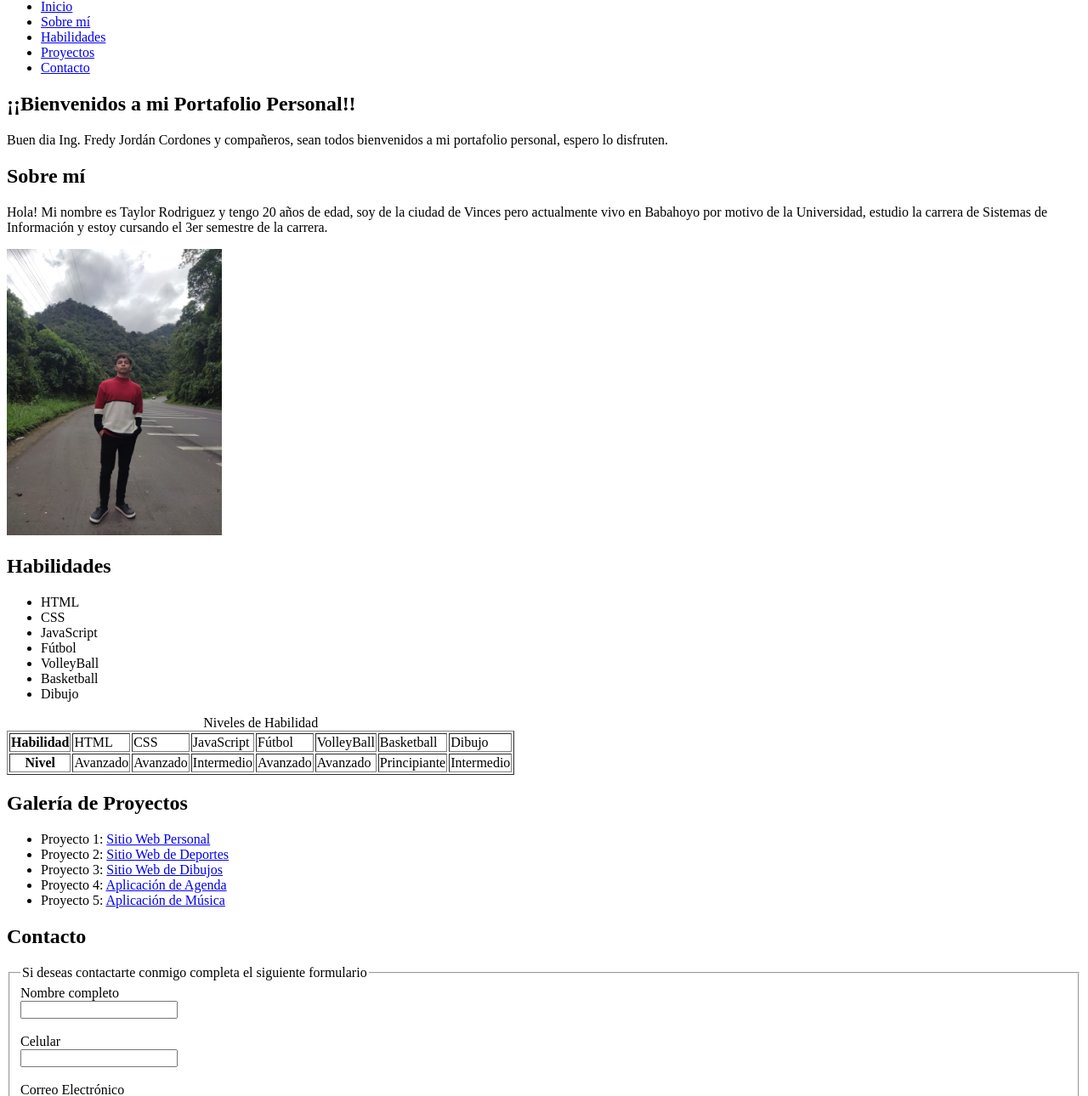
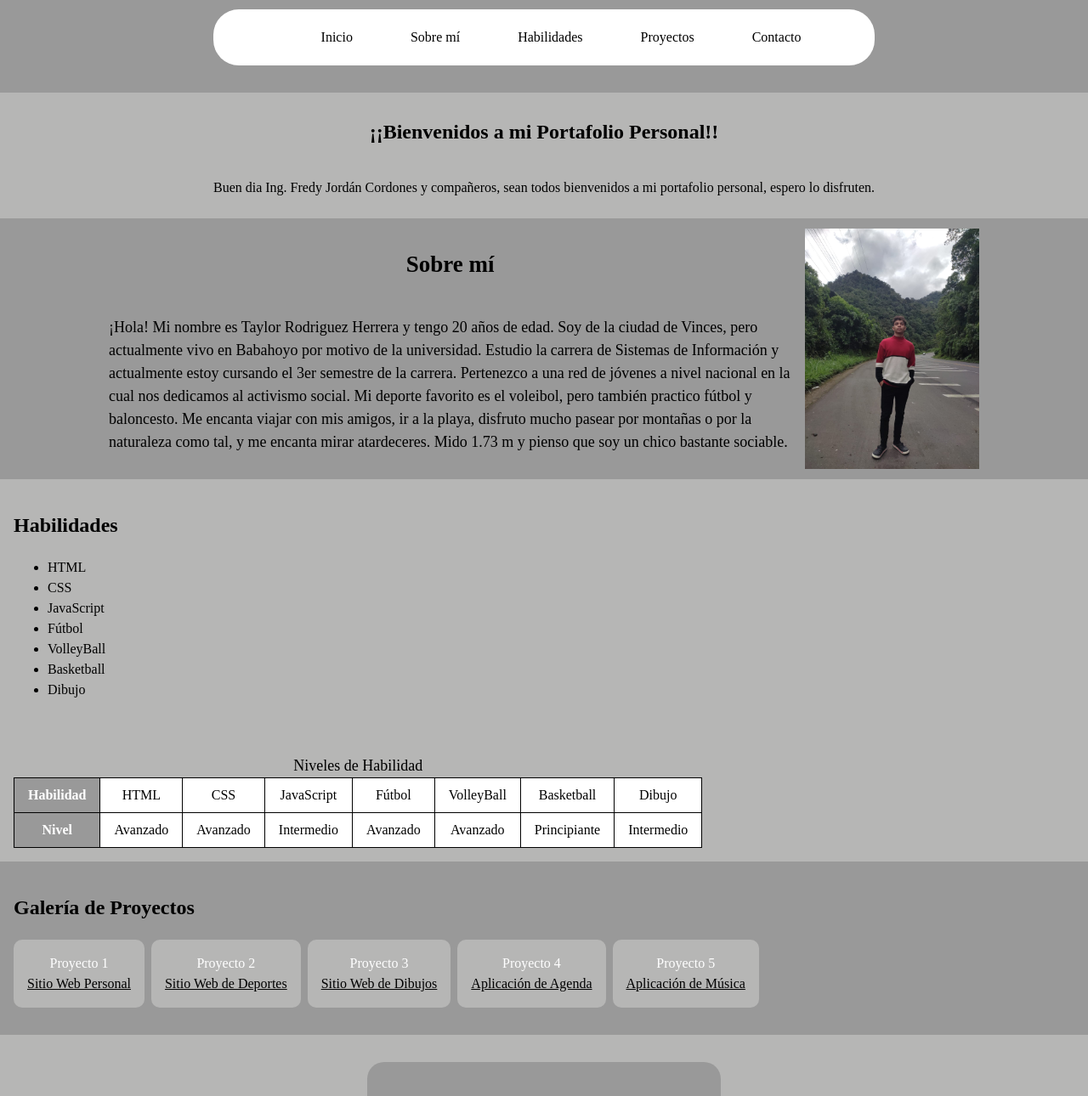
Before and after one commit to Tayrh23/Portafolio-personal, a plain HTML site: page index.html in a window 1280 px wide. Shown: the part 81-1371 px from the top of the page at 85% size. Drawn offline with Linux system fonts and the light colour scheme.

Commit message:
Add files via upload

```diff
--- /dev/null
+++ b/index.css
@@ -0,0 +1,177 @@
+body{
+    line-height: 1.5;
+    background-color: rgb(182, 182, 181);
+    padding: 0;
+    margin: 0;
+    border: 0;
+}
+
+/*------ header --------*/
+header{
+    position: relative;
+    background-color: rgb(153, 153, 153);
+    padding-top: 0.1rem;
+    padding-bottom: 2rem;
+    h1{
+        display: flex;
+        position: relative;
+        justify-content: center;
+    }
+    nav{
+        margin: 0 auto;
+        width: 60%;
+        background-color: white;
+        display: flex;
+        align-items: center;
+        justify-content: center;
+        border-radius: 30px;
+        padding: 0.3rem;
+        li{
+            list-style: none;
+        }
+        a{
+            color: rgb(0, 0, 0);
+            margin: 0.5rem;
+            padding: 0.75rem 1.5rem;
+            text-decoration: none;
+            transition-duration: 0.75s;
+        }
+        a:hover{
+            transition-duration: 0.5s;
+            background-color: rgb(209, 209, 209);
+            border-radius: 25px;
+        }
+    }
+}
+/*-------- fin header --------*/
+
+/* ---------- main ---------*/
+#inicio{
+    padding: 0.5rem;
+    flex-direction: column;
+    display: flex;
+    position: relative;
+    align-items: center;
+    justify-content: center;
+}
+div{
+    padding-right: 1rem;
+}
+#sobre-mi{
+    background-color: rgb(153, 153, 153);
+    display: flex;
+    padding: 0.75rem 8rem;
+    font-size: large;
+}
+.sobre-mi{
+    display: flex;
+    flex-direction: column;
+    h2{
+        display: flex;
+        justify-content: center;
+    }
+    p{
+        line-height: 1.5;
+    }
+}
+#habilidades{
+    padding: 1rem;
+    ul{
+        padding-bottom: 3rem;
+    }
+    table{
+        border: 1px solid rgb(0, 0, 0);
+        border-collapse: collapse;
+        caption{
+            font-size: large;
+        }
+        th, td{
+            padding: 0.5rem 1rem;
+            border: 1px solid rgb(0, 0, 0);
+            text-align: center;
+        }
+        th{
+            color: white;
+            background-color: rgb(153, 153, 153);
+        }
+        td{
+            background-color: white;
+        }
+    }
+}
+#proyectos{
+    padding: 1rem;
+    background-color: rgb(153, 153, 153);
+    ul{
+        display: flex;
+        list-style: none;
+        padding-left: 0rem;
+        gap: 0.5rem;
+        li{
+            display: flex;
+            flex-direction: column;
+            align-items: center;
+            color: white;
+            background-color: rgb(182, 182, 181);
+            padding: 1rem;
+            border-radius: 10px;
+            a{
+                color: black;
+            }
+        }
+    }
+    margin-bottom: 2rem;
+}
+#contacto{
+    background-color: rgb(153, 153, 153);
+    display: flex;
+    padding-left: 2rem;
+    border-radius: 20px;
+    margin: 0 auto;
+    width: 30%;
+    height: 600px;
+    h2{
+        margin-bottom: 3rem;
+    }
+    form{
+        color: white;
+        padding: 1rem;
+        display: flex;
+        flex-direction: column;
+        gap: 5px;
+        label{
+            font-family: 'Times New Roman', Times, serif;
+            letter-spacing: 2px;
+            padding-left: 10px;
+        }
+        input{
+            background-color: rgba(255, 255, 255, 0.24);
+            width: 175%;
+            height: 25px;
+            border-radius: 10px;
+            padding-left: 10px;
+            border: none;
+        }
+        button{
+            display: flex;
+            justify-content: center;
+            padding: 0.5rem;
+            width: 150%;
+            margin: 20px 30px;
+            color: white;
+            background-color: rgb(99, 99, 99);
+            border-radius: 10px;
+            border: none;
+        }
+    }
+}
+/* --------------- fin main ---------------*/
+
+/*---------- footer -------*/
+footer{
+    position: relative;
+    display: flex;
+    justify-content: center;
+    align-items: center;
+    top: 1rem;
+}
--- a/index.html
+++ b/index.html
@@ -4,19 +4,23 @@
     <meta charset="UTF-8">
     <meta name="viewport" content="width=device-width, initial-scale=1.0">
     <title>Portafolio Personal</title>
+    <link rel="stylesheet" href="index.css">
+    <link rel="icon" href="recursos/IMG-20240427-WA0113.jpg">
 </head>
+
 <body>
-
 <!--------------------------------------------------->
     <header>
         <h1>Mi Portafolio Personal</h1>
         <nav>
             <ul>
-                <li class="li"><a href="#inicio">Inicio</a></li>
-                <li><a href="#sobre-mi">Sobre mí</a></li>
-                <li><a href="#habilidades">Habilidades</a></li>
-                <li><a href="#proyectos">Proyectos</a></li>
-                <li><a href="#contacto">Contacto</a></li>
+                <li>
+                    <a href="#inicio">Inicio</a>
+                    <a href="#sobre-mi">Sobre mí</a>
+                    <a href="#habilidades">Habilidades</a>
+                    <a href="#proyectos">Proyectos</a>
+                    <a href="#contacto">Contacto</a>
+                </li>
             </ul>
         </nav>
     </header>
@@ -30,8 +34,10 @@
 
         <!---------------------->
         <section id="sobre-mi">
-            <h2>Sobre mí</h2>
-            <p>Hola! Mi nombre es Taylor Rodriguez y tengo 20 años de edad, soy de la ciudad de Vinces pero actualmente vivo en Babahoyo por motivo de la Universidad, estudio la carrera de Sistemas de Información y estoy cursando el 3er semestre de la carrera.</p>
+            <div class="sobre-mi">
+                <h2>Sobre mí</h2>
+                <p>¡Hola! Mi nombre es Taylor Rodriguez Herrera y tengo 20 años de edad. Soy de la ciudad de Vinces, pero actualmente vivo en Babahoyo por motivo de la universidad. Estudio la carrera de Sistemas de Información y actualmente estoy cursando el 3er semestre de la carrera. Pertenezco a una red de jóvenes a nivel nacional en la cual nos dedicamos al activismo social. Mi deporte favorito es el voleibol, pero también practico fútbol y baloncesto. Me encanta viajar con mis amigos, ir a la playa, disfruto mucho pasear por montañas o por la naturaleza como tal, y me encanta mirar atardeceres. Mido 1.73 m y pienso que soy un chico bastante sociable.</p>
+            </div>
             <img src="recursos/mi_foto.jpg" alt="Foto de Taylor Rodriguez" width="20%">
         </section>
 
@@ -48,7 +54,7 @@
                 <li>Dibujo</li>
             </ul>
             <!---------------------->
-            <table border="1">
+            <table>
                 <caption>Niveles de Habilidad</caption>
                 <tr>
                     <th>Habilidad</th>
@@ -77,36 +83,32 @@
         <section id="proyectos">
             <h2>Galería de Proyectos</h2>
             <ul>
-                <li>Proyecto 1: <a target="_blank" href="https://www.youtube.com/">Sitio Web Personal</a></li>
-                <li>Proyecto 2: <a target="_blank" href="https://www.youtube.com/">Sitio Web de Deportes</a></li>
-                <li>Proyecto 3: <a target="_blank" href="https://www.youtube.com/">Sitio Web de Dibujos</a></li>
-                <li>Proyecto 4: <a target="_blank" href="https://www.youtube.com/">Aplicación de Agenda</a></li>
-                <li>Proyecto 5: <a target="_blank" href="https://www.youtube.com/">Aplicación de Música</a></li>
+                <li>Proyecto 1<a target="_blank" href="https://www.youtube.com/">Sitio Web Personal</a></li>
+                <li>Proyecto 2<a target="_blank" href="https://www.youtube.com/">Sitio Web de Deportes</a></li>
+                <li>Proyecto 3<a target="_blank" href="https://www.youtube.com/">Sitio Web de Dibujos</a></li>
+                <li>Proyecto 4<a target="_blank" href="https://www.youtube.com/">Aplicación de Agenda</a></li>
+                <li>Proyecto 5<a target="_blank" href="https://www.youtube.com/">Aplicación de Música</a></li>
             </ul>
         </section>
 
     <!-------------------------------------------------------------------->
         <section id="contacto">
-            <h2>Contacto</h2>
-            <form action="" method="post">
-                <fieldset>
-                    <legend>Si deseas contactarte conmigo completa el siguiente formulario</legend>
+            <form>
+                <h2>Contacto</h2>
 
-                    <label for="nombre">Nombre completo</label> <br>
-                    <input type="text" id="nombre" name="nombre" required> <br><br>
+                    <label for="nombre">Nombre completo</label>
+                    <input type="text" id="nombre" required> <br>
 
-                    <label for="num">Celular</label> <br>
-                    <input type="number" id="num" name="num" required> <br><br>
+                    <label for="num">Celular</label>
+                    <input type="number" id="num" required> <br>
 
-                    <label for="email">Correo Electrónico</label> <br>
-                    <input type="email" id="email" name="email" required> <br><br>
+                    <label for="email">Correo Electrónico</label>
+                    <input type="email" id="email" required> <br>
 
-                    <label for="mensaje">Asunto</label> <br>
-                    <textarea id="mensaje" name="mensaje" cols="35" rows="4" required></textarea> <br><br>
+                    <label for="mensaje">Asunto</label>
+                    <input type="text" id="mensaje"></input> <br>
 
                     <button type="submit">Enviar</button>
-
-                    </fieldset>
             </form>
         </section>
     </main>
```
Also changed, not shown: recursos/IMG-20240427-WA0113.jpg (added).
